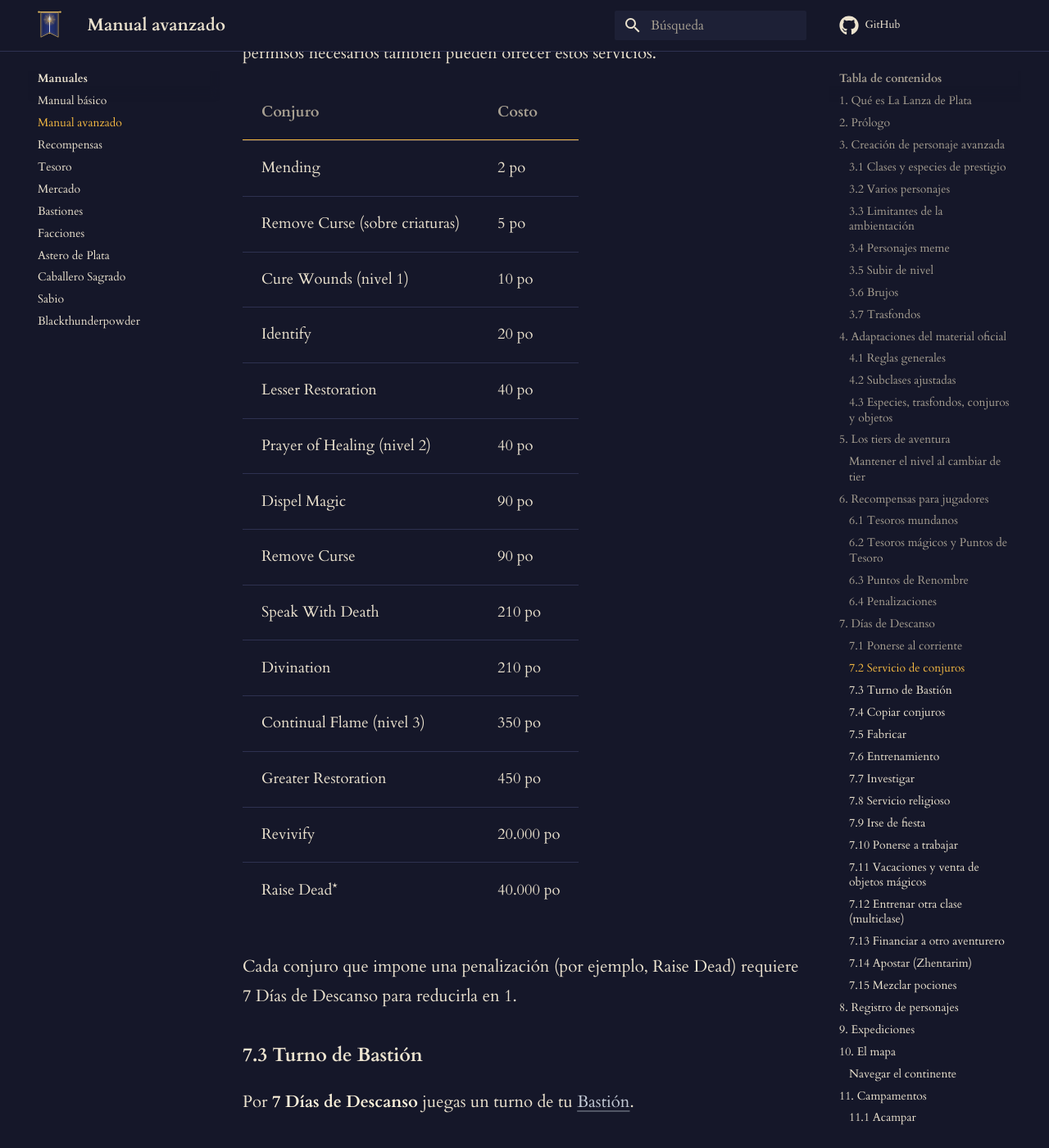
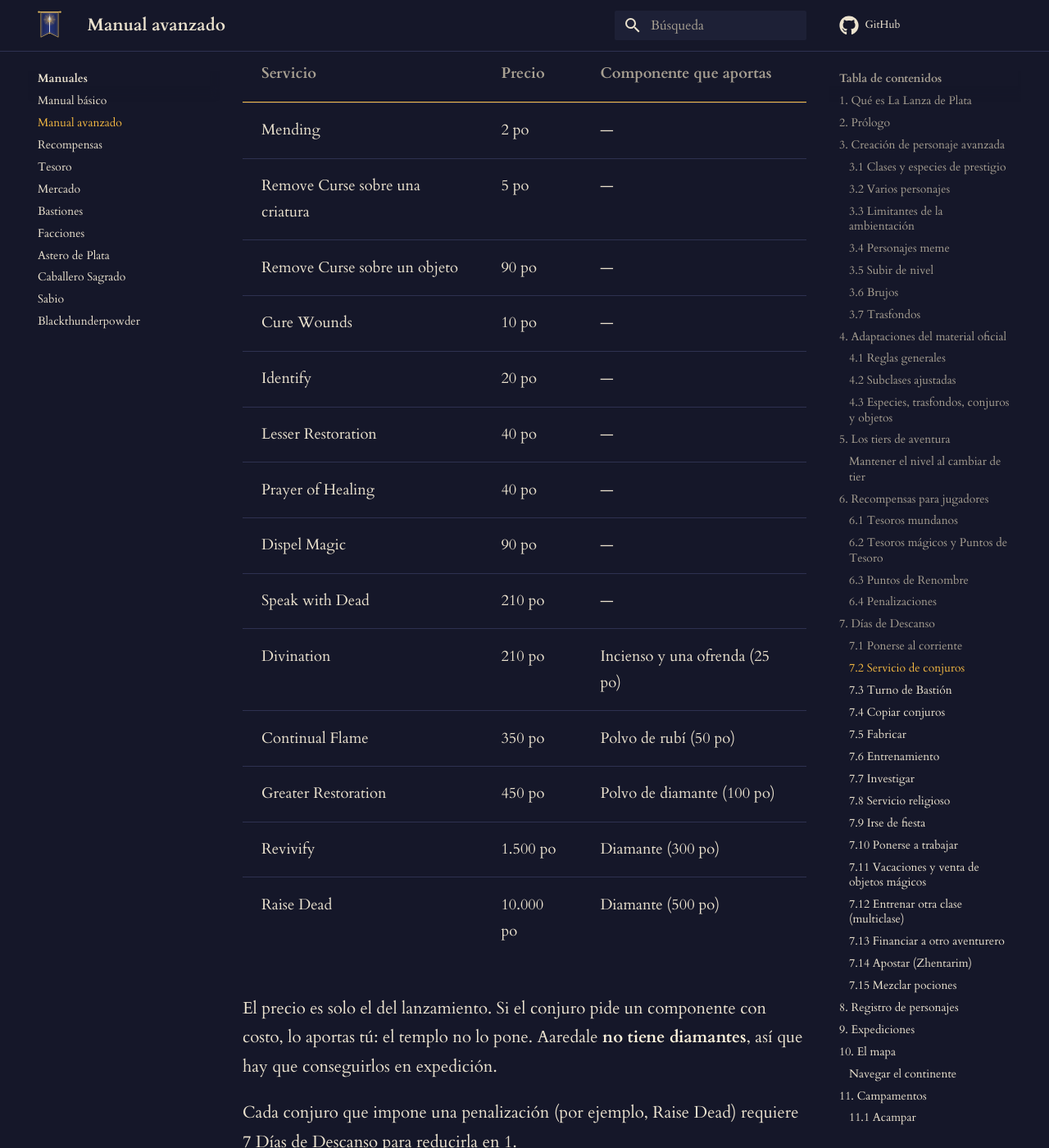
Before and after one commit to MagicFlee-hue/lanza-de-plata, an MkDocs documentation site: the page built from docs/documentos/manual-avanzado.md, in a window 1280 px wide and 1400 px high, scrolled down 12393 px. Shown: the whole window at 82% size. Built offline with MkDocs 1.6.1 and Material for MkDocs 9.7.7, drawn with Linux system fonts in a browser that asks for light colours; comment, search, counter and statistics services are not loaded; some of the changed text lies outside the part shown.

Commit message:
Update manual-avanzado.md

```diff
--- a/docs/documentos/manual-avanzado.md
+++ b/docs/documentos/manual-avanzado.md
@@ -120,8 +120,7 @@ El Player's Handbook 2024 reemplaza todo lo que tenga una versión nueva. Lo de
 | Fey Touched (Tasha) | Si usas esta versión, no da +1 a un atributo: una vez por descanso largo das +2 a un atributo (elegido al tomar la dote) durante 24 horas |
 | Theki Root (Wildemount) | Solo protege contra venenos ingeridos |
 
-!!! pendiente "Por revisar (DM)"
-    Book of Ebon Tides (Kobold Press) estaba permitido completo con un periodo de prueba que terminó en abril de 2025. Decide si sigue permitido.
+**Book of Ebon Tides (Kobold Press)** ya no está permitido completo. Si quieres una especie, subclase u objeto de ese libro, pídelo al DM como cualquier opción homebrew.
 
 ## 5. Los tiers de aventura
 
@@ -189,22 +188,24 @@ Un curso intensivo del Puño de los Dioses que te sube al siguiente nivel y al s
 
 Por 1 Día de Descanso puedes pedir audiencia en el Bastión de Danerion para que un sacerdote lance un conjuro por ti. El costo de los componentes materiales se puede repartir entre el grupo. Los personajes que tengan los permisos necesarios también pueden ofrecer estos servicios.
 
-| Conjuro | Costo |
-|---|---|
-| Mending | 2 po |
-| Remove Curse (sobre criaturas) | 5 po |
-| Cure Wounds (nivel 1) | 10 po |
-| Identify | 20 po |
-| Lesser Restoration | 40 po |
-| Prayer of Healing (nivel 2) | 40 po |
-| Dispel Magic | 90 po |
-| Remove Curse | 90 po |
-| Speak With Death | 210 po |
-| Divination | 210 po |
-| Continual Flame (nivel 3) | 350 po |
-| Greater Restoration | 450 po |
-| Revivify | 20.000 po |
-| Raise Dead* | 40.000 po |
+| Servicio | Precio | Componente que aportas |
+|---|---|---|
+| Mending | 2 po | — |
+| Remove Curse sobre una criatura | 5 po | — |
+| Remove Curse sobre un objeto | 90 po | — |
+| Cure Wounds | 10 po | — |
+| Identify | 20 po | — |
+| Lesser Restoration | 40 po | — |
+| Prayer of Healing | 40 po | — |
+| Dispel Magic | 90 po | — |
+| Speak with Dead | 210 po | — |
+| Divination | 210 po | Incienso y una ofrenda (25 po) |
+| Continual Flame | 350 po | Polvo de rubí (50 po) |
+| Greater Restoration | 450 po | Polvo de diamante (100 po) |
+| Revivify | 1.500 po | Diamante (300 po) |
+| Raise Dead | 10.000 po | Diamante (500 po) |
+
+El precio es solo el del lanzamiento. Si el conjuro pide un componente con costo, lo aportas tú: el templo no lo pone. Aaredale **no tiene diamantes**, así que hay que conseguirlos en expedición.
 
 Cada conjuro que impone una penalización (por ejemplo, Raise Dead) requiere 7 Días de Descanso para reducirla en 1.
 
@@ -401,6 +402,10 @@ Una exploración tiene éxito si revela al menos **6 hexes**. En una sesión de
 ## 13. Economía y niveles altos
 
 Notas para mantener la coherencia de la economía y del mundo.
+
+### Diamantes
+
+En Aaredale no hay diamantes: no se venden ni se fabrican. Ningún conjuro, rasgo u objeto (Wish, Fabricate, Creation, True Polymorph, la Piedra Filosofal del Sabio…) puede crearlos. Si un conjuro los pide como componente, hay que conseguirlos en expedición.
 
 ### Piezas de platino
 
```
